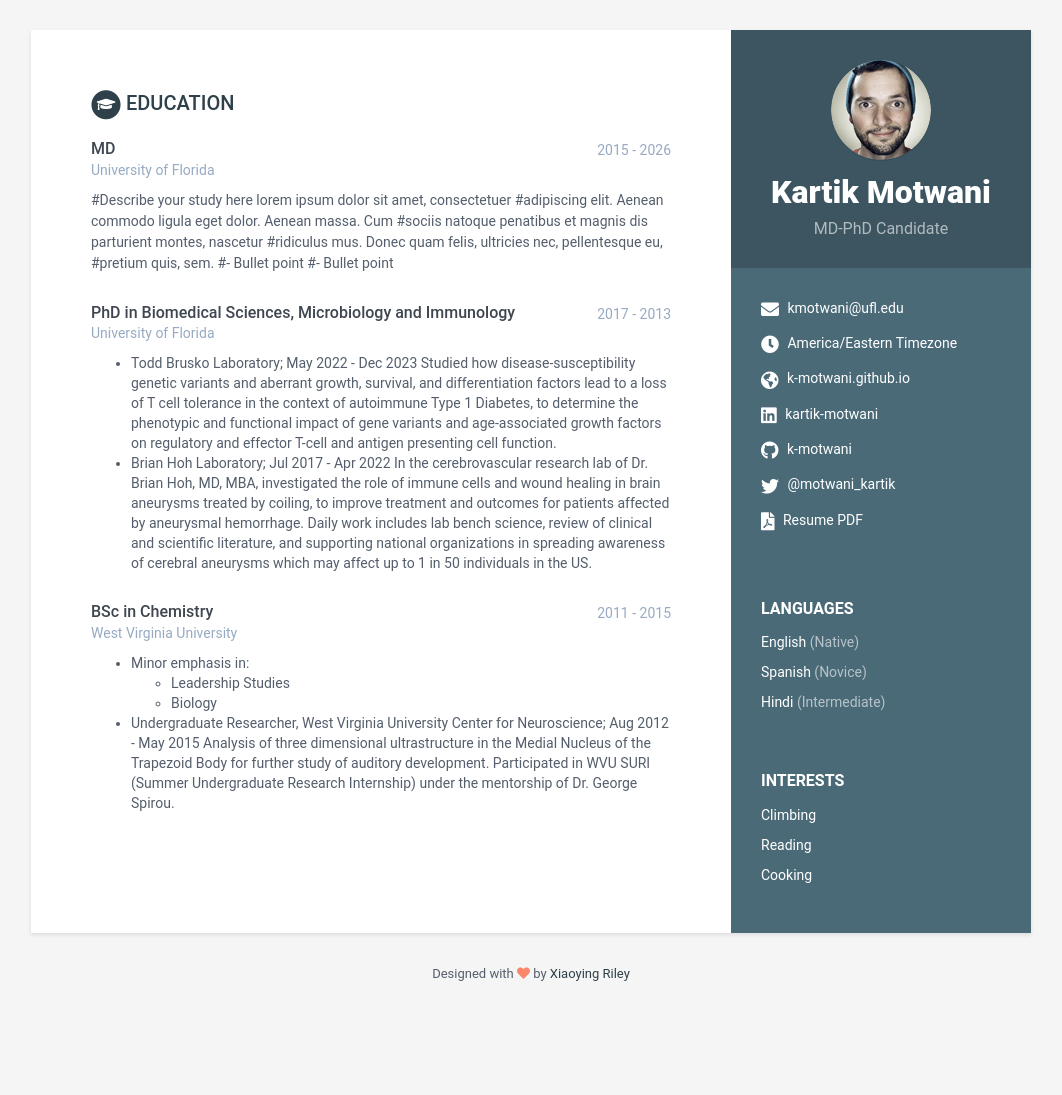
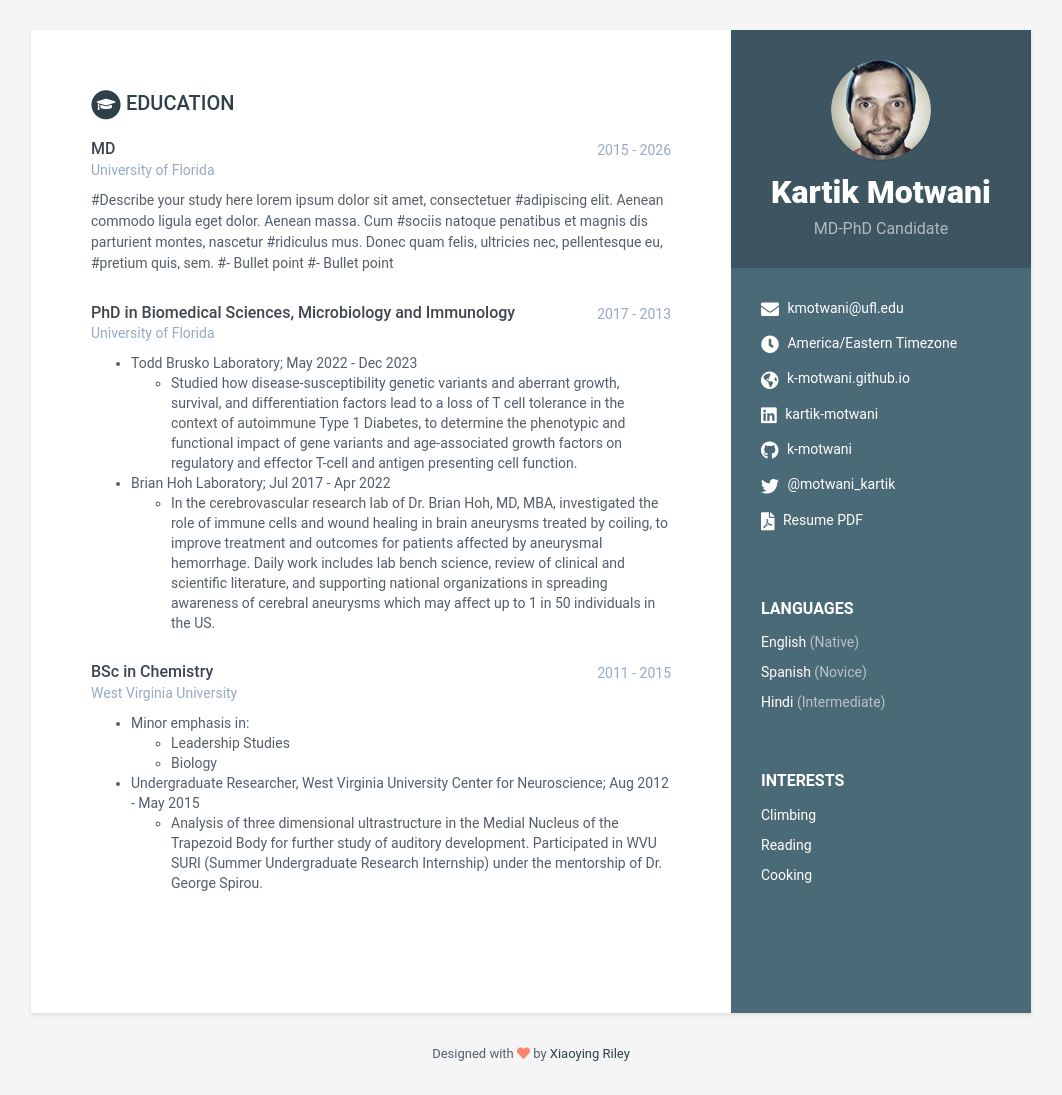
Before and after one commit to k-motwani/k-motwani.github.io, a Jekyll site: the page built from index.html, in a window 1280 px wide. Shown: the whole page, without its empty margins (109-1171 px from the left). Built offline with Jekyll 4.4.1, drawn with Linux system fonts in a browser that asks for light colours; before the commit the page ends 1015 px from its top, so only the background shows below that.

```diff
--- a/_data/data.yml
+++ b/_data/data.yml
@@ -83,18 +83,18 @@ education:
         time: 2017 - 2013
         details: |
             - Todd Brusko Laboratory; May 2022 - Dec 2023
-                Studied how disease-susceptibility genetic variants and aberrant growth, survival,
-                and differentiation factors lead to a loss of T cell tolerance in the context of
-                autoimmune Type 1 Diabetes, to determine the phenotypic and functional impact
-                of gene variants and age-associated growth factors on regulatory and
-                effector T-cell and antigen presenting cell function.
+                -  Studied how disease-susceptibility genetic variants and aberrant growth, survival,
+                    and differentiation factors lead to a loss of T cell tolerance in the context of
+                    autoimmune Type 1 Diabetes, to determine the phenotypic and functional impact
+                    of gene variants and age-associated growth factors on regulatory and
+                    effector T-cell and antigen presenting cell function.
             - Brian Hoh Laboratory; Jul 2017 - Apr 2022
-                In the cerebrovascular research lab of Dr. Brian Hoh, MD, MBA, investigated the role of
-                immune cells and wound healing in brain aneurysms treated by coiling,
-                to improve treatment and outcomes for patients affected by aneurysmal hemorrhage. Daily work
-                includes lab bench science, review of clinical and scientific literature, and supporting
-                national organizations in spreading awareness of cerebral aneurysms
-                which may affect up to 1 in 50 individuals in the US.
+                - In the cerebrovascular research lab of Dr. Brian Hoh, MD, MBA, investigated the role of
+                    immune cells and wound healing in brain aneurysms treated by coiling,
+                    to improve treatment and outcomes for patients affected by aneurysmal hemorrhage. Daily work
+                    includes lab bench science, review of clinical and scientific literature, and supporting
+                    national organizations in spreading awareness of cerebral aneurysms
+                    which may affect up to 1 in 50 individuals in the US.
       - degree: BSc in Chemistry
         university: West Virginia University
         time: 2011 - 2015
@@ -103,10 +103,10 @@ education:
             - Leadership Studies
             - Biology
           - Undergraduate Researcher, West Virginia University Center for Neuroscience; Aug 2012 - May 2015
-              Analysis of three dimensional ultrastructure in the
-              Medial Nucleus of the Trapezoid Body for further study of auditory development.
-              Participated in WVU SURI (Summer Undergraduate Research Internship)
-              under the mentorship of Dr. George Spirou.
+              - Analysis of three dimensional ultrastructure in the
+                  Medial Nucleus of the Trapezoid Body for further study of auditory development.
+                  Participated in WVU SURI (Summer Undergraduate Research Internship)
+                  under the mentorship of Dr. George Spirou.
 
 # experiences:
     # title: Experiences
```
